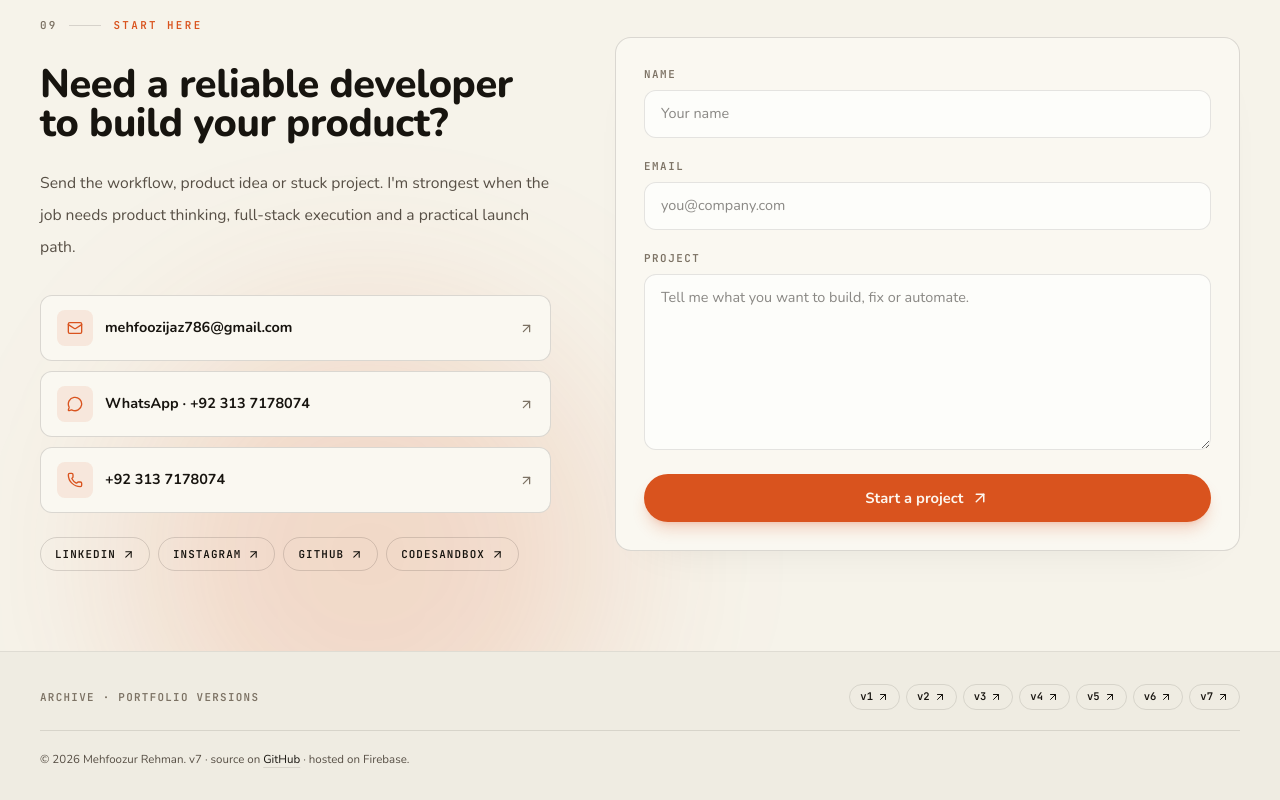
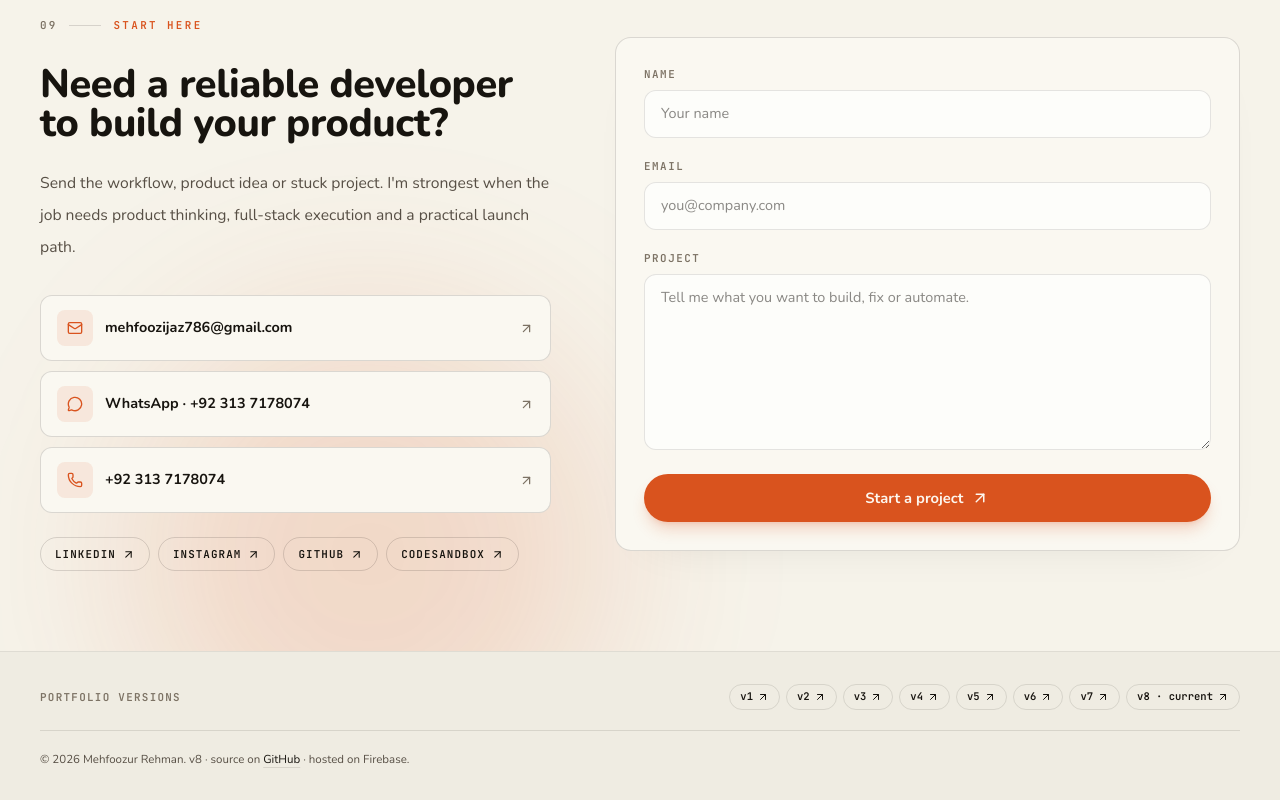
Before and after one commit to MehfoozurRehman/portfolio, a Next.js app: page / in a window 1280 px wide. Shown: the part 7297-8097 px from the top of the page. Built offline with nearby package versions, Linux system fonts and the light colour scheme; no server answers.

Commit message:
Release current portfolio as v8

```diff
--- a/app/layout.tsx
+++ b/app/layout.tsx
@@ -26,7 +26,7 @@ export const metadata: Metadata = {
   title: "Mehfooz-ur-Rehman | Full-stack Product Developer",
   description:
     "Portfolio of Mehfooz-ur-Rehman, a full-stack product developer building web, mobile, desktop and AI-powered business systems.",
-  metadataBase: new URL("https://mehfoozurrehmanv7.web.app"),
+  metadataBase: new URL("https://mehfoozurrehmanv8.web.app"),
   icons: {
     icon: [{ url: "/favicon.svg", type: "image/svg+xml" }],
     shortcut: [{ url: "/favicon.svg", type: "image/svg+xml" }],
@@ -37,7 +37,7 @@ export const metadata: Metadata = {
     title: "Mehfooz-ur-Rehman | Full-stack Product Developer",
     description:
       "Web, mobile, desktop, dashboards, automation and AI-powered business systems.",
-    url: "https://mehfoozurrehmanv7.web.app",
+    url: "https://mehfoozurrehmanv8.web.app",
     siteName: "Mehfooz-ur-Rehman",
     images: [
       { url: "/pic.webp", width: 900, height: 900, alt: "Mehfooz-ur-Rehman" },
--- a/app/page.tsx
+++ b/app/page.tsx
@@ -726,7 +726,7 @@ export default function Home() {
         <div className={`${shell} py-8`}>
           <div className="flex flex-col gap-4 sm:flex-row sm:items-center sm:justify-between">
             <p className="font-mono-label text-[0.68rem] font-semibold uppercase tracking-[0.12em] text-[var(--color-soft)]">
-              Archive · portfolio versions
+              Portfolio versions
             </p>
             <div className="flex flex-wrap gap-1.5">
               {[
@@ -737,6 +737,7 @@ export default function Home() {
                 ["v5", "https://mehfoozurrehmanv5.web.app/"],
                 ["v6", "https://mehfoozurrehmanv6.web.app/"],
                 ["v7", "https://mehfoozurrehmanv7.web.app/"],
+                ["v8 · current", "https://mehfoozurrehmanv8.web.app/"],
               ].map(([label, href]) => (
                 <a
                   key={label}
@@ -752,9 +753,9 @@ export default function Home() {
             </div>
           </div>
           <p className="mt-5 border-t border-[var(--border-subtle)] pt-5 text-[0.72rem] text-[var(--color-muted)]">
-            © 2026 Mehfoozur Rehman. v7 · source on{" "}
+            © 2026 Mehfoozur Rehman. v8 · source on{" "}
             <a
-              href="https://github.com/MehfoozurRehman/v7"
+              href="https://github.com/MehfoozurRehman/portfolio"
               target="_blank"
               rel="noreferrer"
               className="text-[var(--color-text)] underline decoration-[var(--border-subtle)] underline-offset-4 transition hover:text-[var(--color-accent)]"
```
Also changed, not shown: firebase.json, 2 other files (tests, documents, lock files or other folders).
